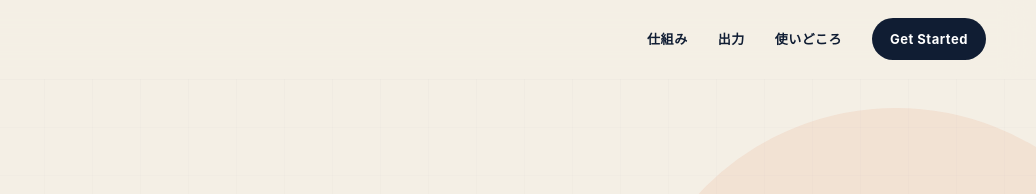
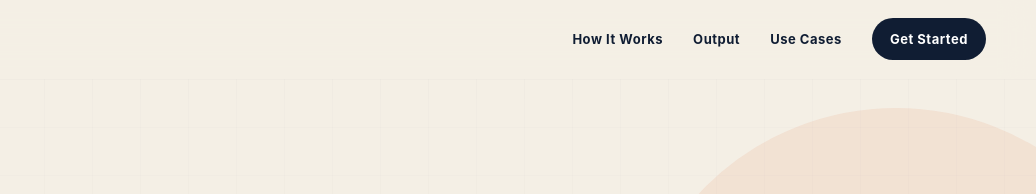
Before and after one commit to Shogo1222/socratic, a plain HTML site: page site/index.html in a window 1280 px wide. Shown: the top 194 px of the page, 244-1280 px from the left. Drawn offline with Linux system fonts and the light colour scheme; files whose address does not match are found by name.

Commit message:
Translate navigation labels

```diff
--- a/site/index.html
+++ b/site/index.html
@@ -33,9 +33,9 @@
           <img src="assets/socratic-logo.png" alt="Socratic" width="210" height="70">
         </a>
         <nav aria-label="メインナビゲーション">
-          <a href="#how">仕組み</a>
-          <a href="#output">出力</a>
-          <a href="#use-cases">使いどころ</a>
+          <a href="#how">How It Works</a>
+          <a href="#output">Output</a>
+          <a href="#use-cases">Use Cases</a>
           <a class="nav-cta" href="#install">Get Started</a>
         </nav>
       </div>
```
